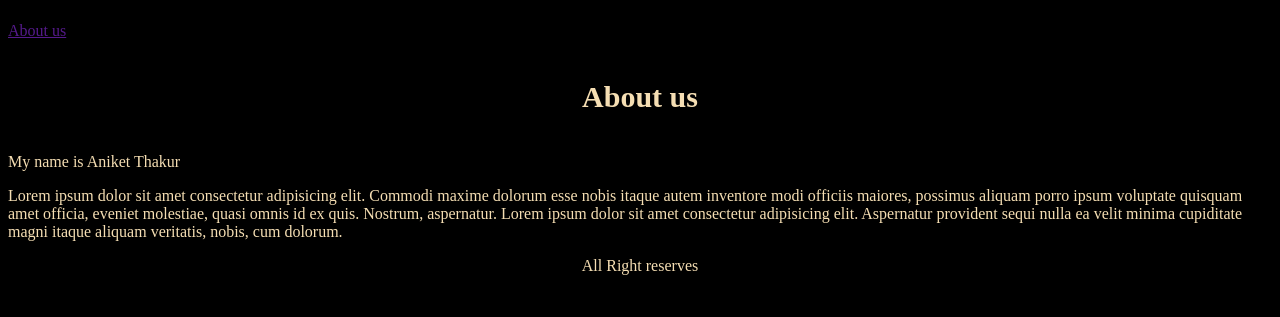
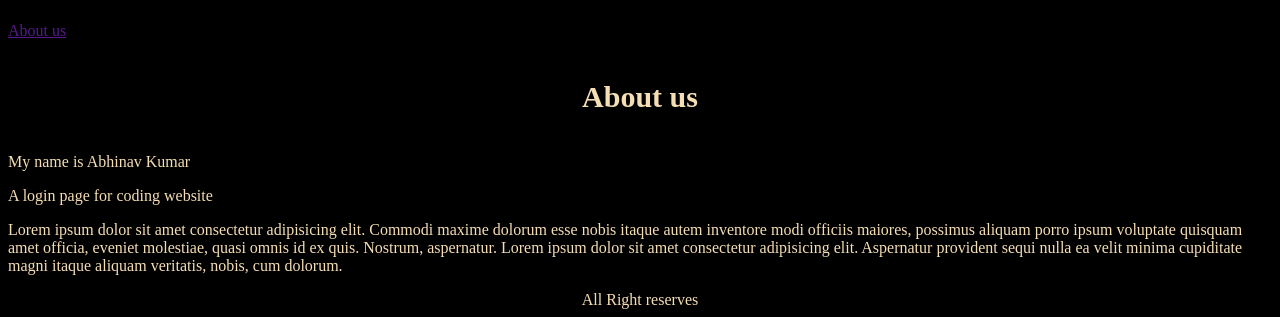
Before and after one commit to An1ket-thakur/coding-website, a plain HTML site: page index.html in a window 1280 px wide. Shown: the part 1124-1441 px from the top of the page. Before the commit the page ends 1407 px from the top, so only its background shows below. Drawn offline with Linux system fonts and the light colour scheme; files that its build step writes are made by us from their sources; files whose address does not match are found by name.

Commit message:
Update index.html

```diff
--- a/index.html
+++ b/index.html
@@ -61,7 +61,8 @@
 <div class="about">
     <a id="about" href="">About us</a>
     <h4>About us</h4>
-    <p> My name is Aniket Thakur</p>
+    <p> My name is Abhinav Kumar</p>
+    <p> A login page for coding website</p>
     <p> Lorem ipsum dolor sit amet consectetur adipisicing elit. Commodi maxime dolorum esse nobis itaque autem inventore modi officiis maiores, possimus aliquam porro ipsum voluptate quisquam amet officia, eveniet molestiae, quasi omnis id ex quis. Nostrum, aspernatur. Lorem ipsum dolor sit amet consectetur adipisicing elit. Aspernatur provident sequi nulla ea velit minima cupiditate magni itaque aliquam veritatis, nobis, cum dolorum.</p>
 </div>
 <footer id="footer">All Right reserves</footer>
```
